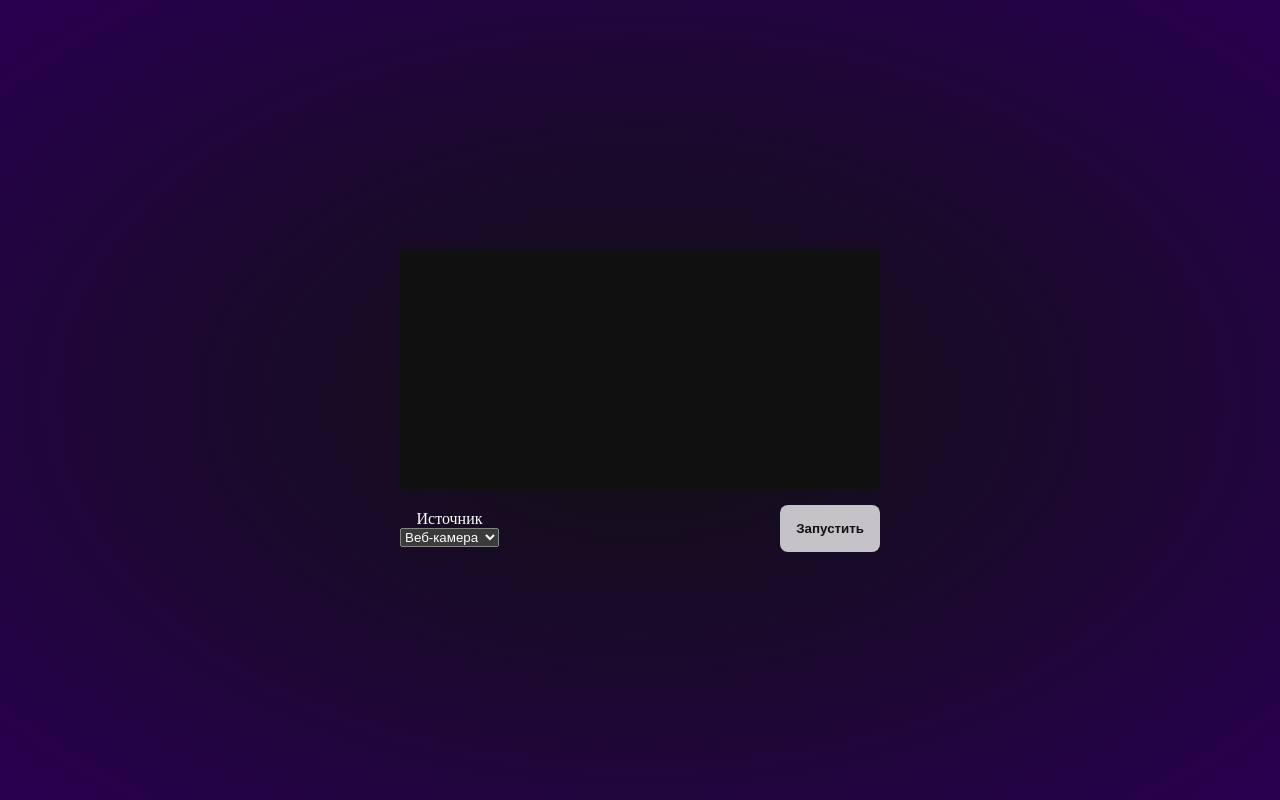
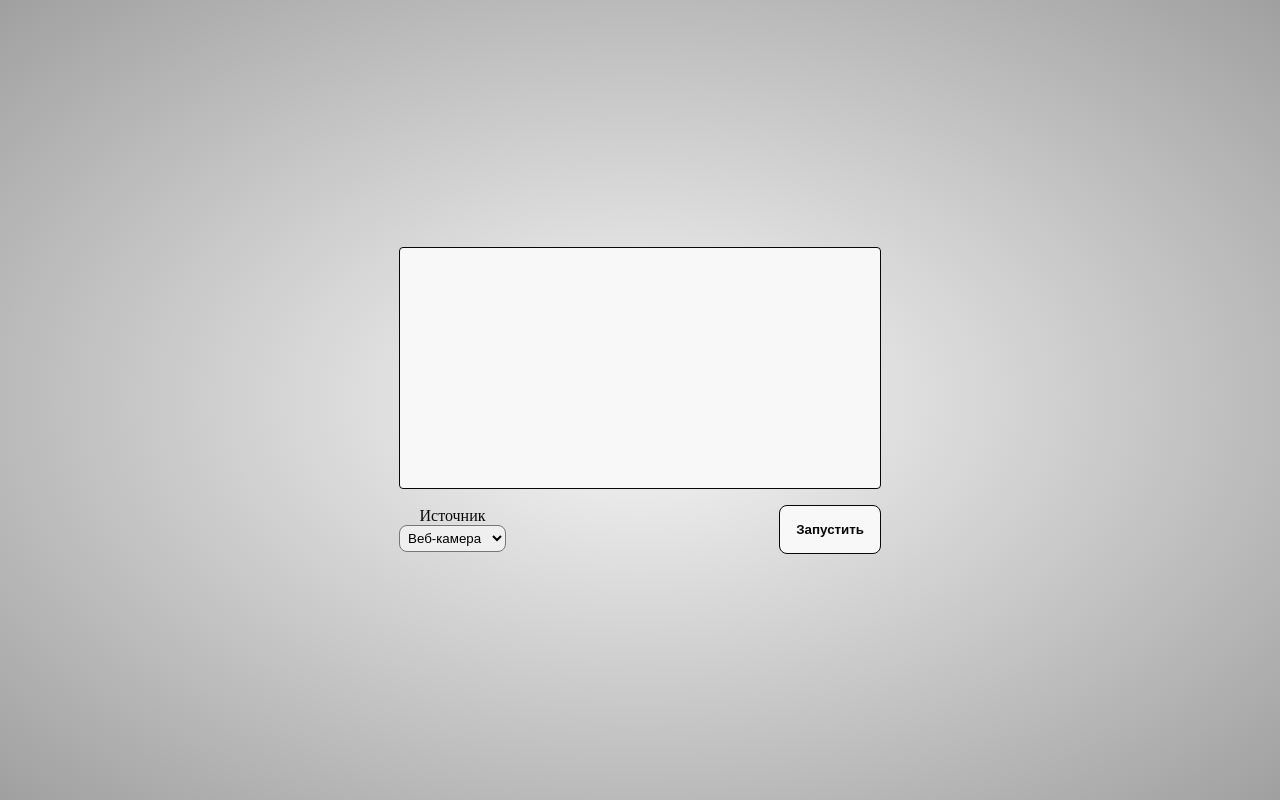
Before and after one commit to IT-Platoon/TrashDetector, a FastAPI app: page / in a window 1280 px wide. Run offline with FastAPI, Linux system fonts and the light colour scheme.

Commit message:
light style

```diff
--- a/trash_detector_web/static/style.css
+++ b/trash_detector_web/static/style.css
@@ -1,11 +1,16 @@
+:root {
+  --light: #f8f8f8;
+  --dark: #080808;
+}
+
 body {
   width: 100vw;
   height: 100vh;
   overflow: hidden;
   margin: 0;
   padding: 0;
-  background: radial-gradient(#101010, #280050);
-  color: white;
+  background: radial-gradient(var(--light), #a0a0a0);
+  color: var(--dark);
 
   display: flex;
   justify-content: center;
@@ -19,16 +24,19 @@ video {
   min-height: 240px;
   max-width: 100vw;
   max-height: 100vh;
-  background-color: #101010;
+  background-color: var(--light);
+  border: 1px solid var(--dark);
+  border-radius: 4px;
 }
 
 #toggle, input::file-selector-button {
-  background-color: rgba(255, 255, 255, 0.75);
+  background-color: var(--light);
   border-radius: 8px;
   padding: 1rem;
-  color: #101010;
+  color: var(--dark);
   border: none;
   font-weight: bold;
+  border: 1px solid var(--dark);
 }
 
 .options {
@@ -37,6 +45,11 @@ video {
   flex-wrap: wrap;
   align-items: center;
   justify-content: space-between;
+}
+
+select {
+  border-radius: 8px;
+  padding: 0.25rem;
 }
 
 .source {
--- a/trash_detector_web/templates/index.html
+++ b/trash_detector_web/templates/index.html
@@ -7,8 +7,8 @@
   <meta name="viewport" content="width=device-width, initial-scale=1.0"/>
 
   <link rel="icon" type="image/svg+xml" href="/static/favicon.svg" sizes="any"/>
-  <meta name="theme-color" content="#280050"/>
-  <meta name="color-scheme" content="dark"/>
+  <meta name="theme-color" content="#a0a0a0"/>
+  <meta name="color-scheme" content="light"/>
 
   <link rel="stylesheet" href="/static/style.css"/>
   <script src="/static/script.js" defer></script>
```
Also changed, not shown: 1 other file.
